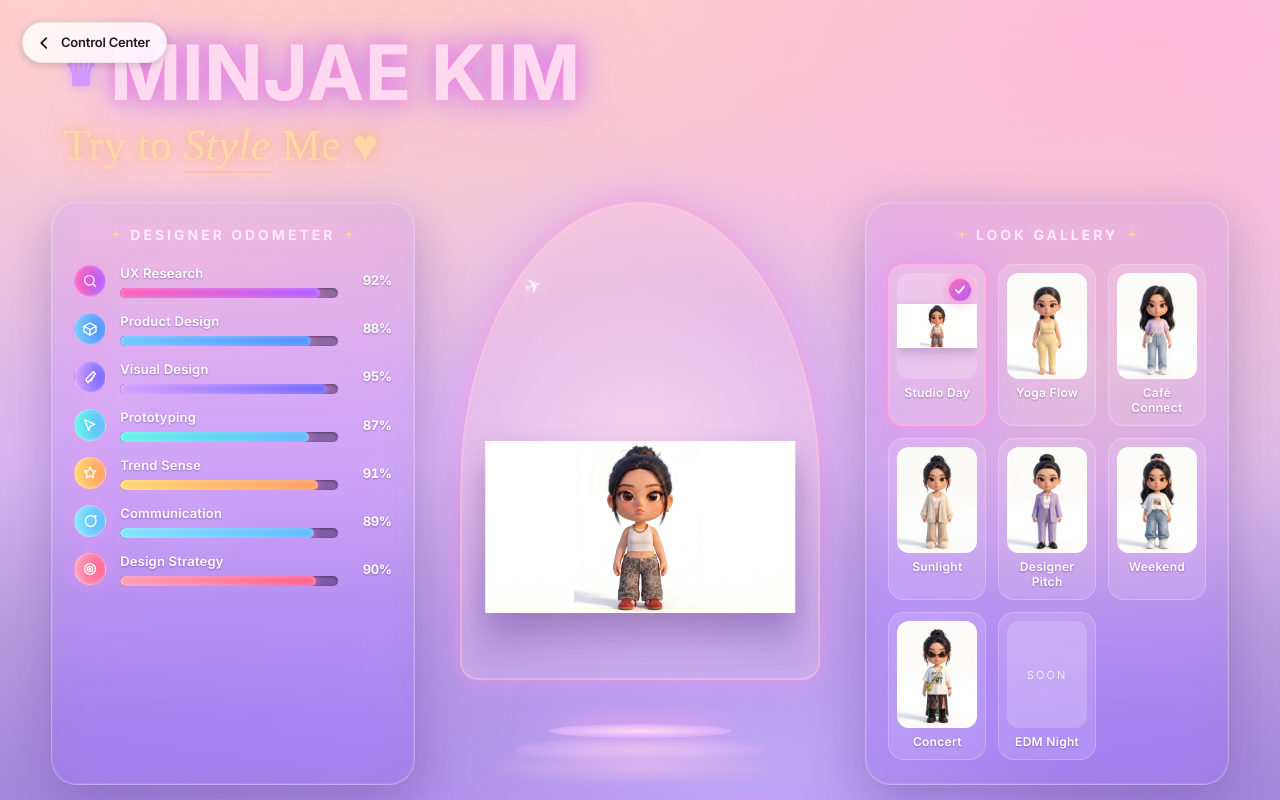
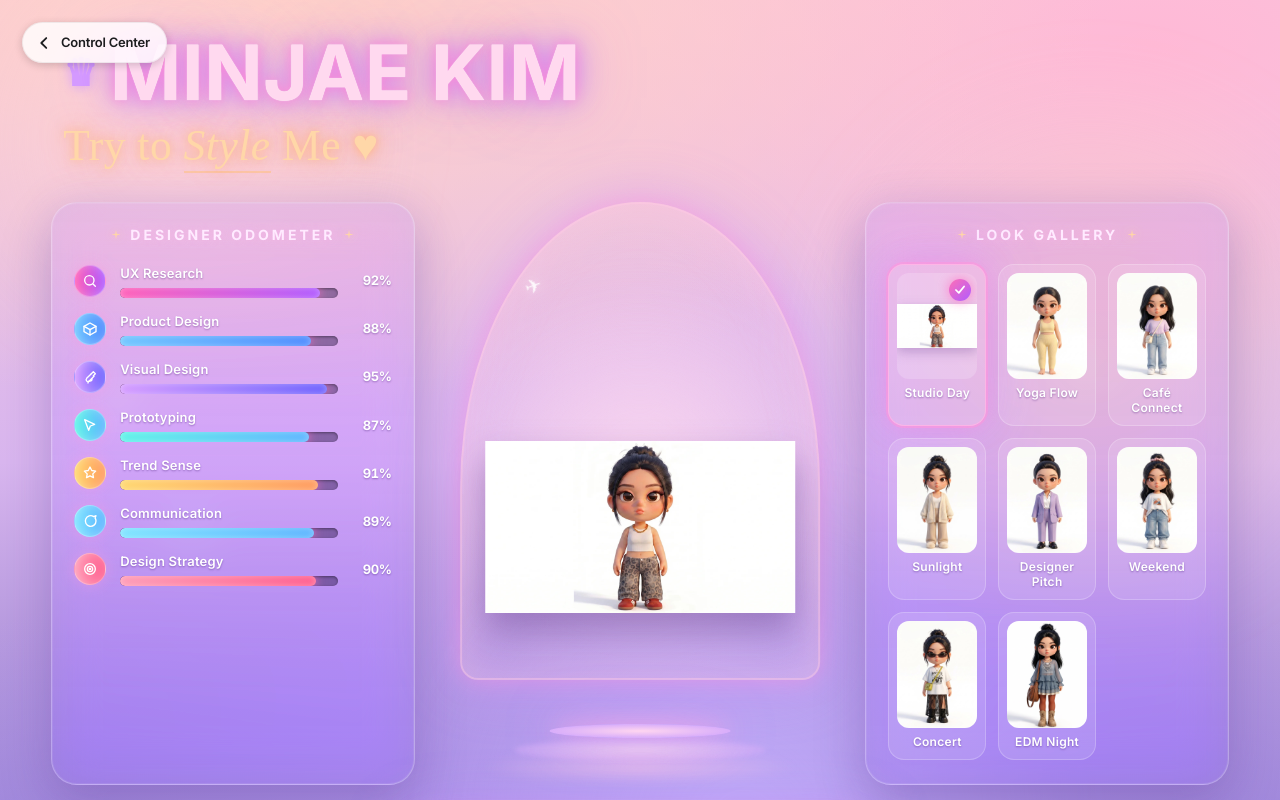
Before and after one commit to minjae21988180-netizen/portfolio, a Next.js app: page /style in a window 1280 px wide. Built offline with nearby package versions, Linux system fonts and the light colour scheme.

Commit message:
Wire EDM Night into Style Me gallery
Point the EDM Night look at the newly uploaded edm-night.png so the
placeholder tile retires and all 8 looks are selectable.

https://claude.ai/code/session_01UqABMrfqMu1qp9LRBDrAtn

```diff
--- a/src/components/StyleMe.tsx
+++ b/src/components/StyleMe.tsx
@@ -13,7 +13,7 @@ const LOOKS: Look[] = [
   { id: "designer-pitch", name: "Designer Pitch", image: "/assets/looks/designer-pitch.png" },
   { id: "weekend",        name: "Weekend",        image: "/assets/looks/weekend.png" },
   { id: "concert",        name: "Concert",        image: "/assets/looks/concert.png" },
-  { id: "edm-night",      name: "EDM Night",      image: "" },
+  { id: "edm-night",      name: "EDM Night",      image: "/assets/looks/edm-night.png" },
 ];
 
 type Skill = { label: string; value: number; icon: IconName; bar: string };
```
